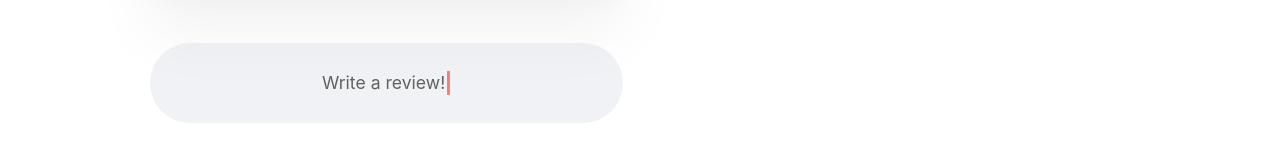
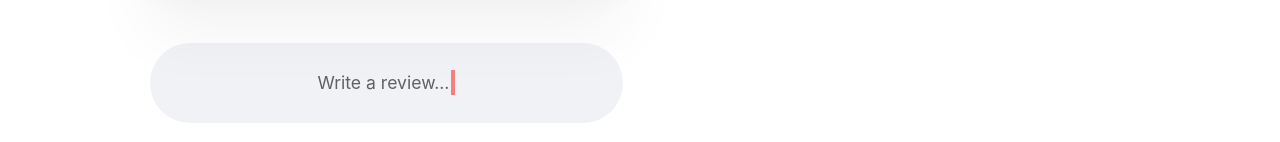
Before and after one commit to MushfiqMashuk/FoodMortem, a Next.js app: page /products/1 in a window 1280 px wide. Shown: the part 658-800 px from the top of the page. Built offline with nearby package versions, Linux system fonts and the light colour scheme; data requests are answered from the project's data file.

Commit message:
Blinking cursor size changed

```diff
--- a/components/ReviewForm/reviewForm.module.scss
+++ b/components/ReviewForm/reviewForm.module.scss
@@ -28,7 +28,6 @@
 
       .review_input {
         width: 100%;
-
         padding: 0.5rem;
         border-radius: 0.3rem;
       }
--- a/components/WriteAReview/index.jsx
+++ b/components/WriteAReview/index.jsx
@@ -3,7 +3,7 @@ import styles from "./writeAReview.module.scss";
 const WriteAReview = ({ openModal }) => {
   return (
     <div className={styles.container} onClick={openModal}>
-      <p className={styles.text}>Write a review!</p>
+      <p className={styles.text}>Write a review...</p>
     </div>
   );
 };
--- a/components/WriteAReview/writeAReview.module.scss
+++ b/components/WriteAReview/writeAReview.module.scss
@@ -26,12 +26,12 @@
 
     &::after {
       content: "";
-      width: 0.2rem;
-      height: 1.5rem;
+      width: 0.23rem;
+      height: 1.56rem;
       background: rgb(255, 13, 0);
       display: inline-block;
 
-      animation: cursor-blink 1.5s steps(2) infinite;
+      animation: cursor-blink 1s steps(2) infinite;
     }
 
     @keyframes cursor-blink {
```
